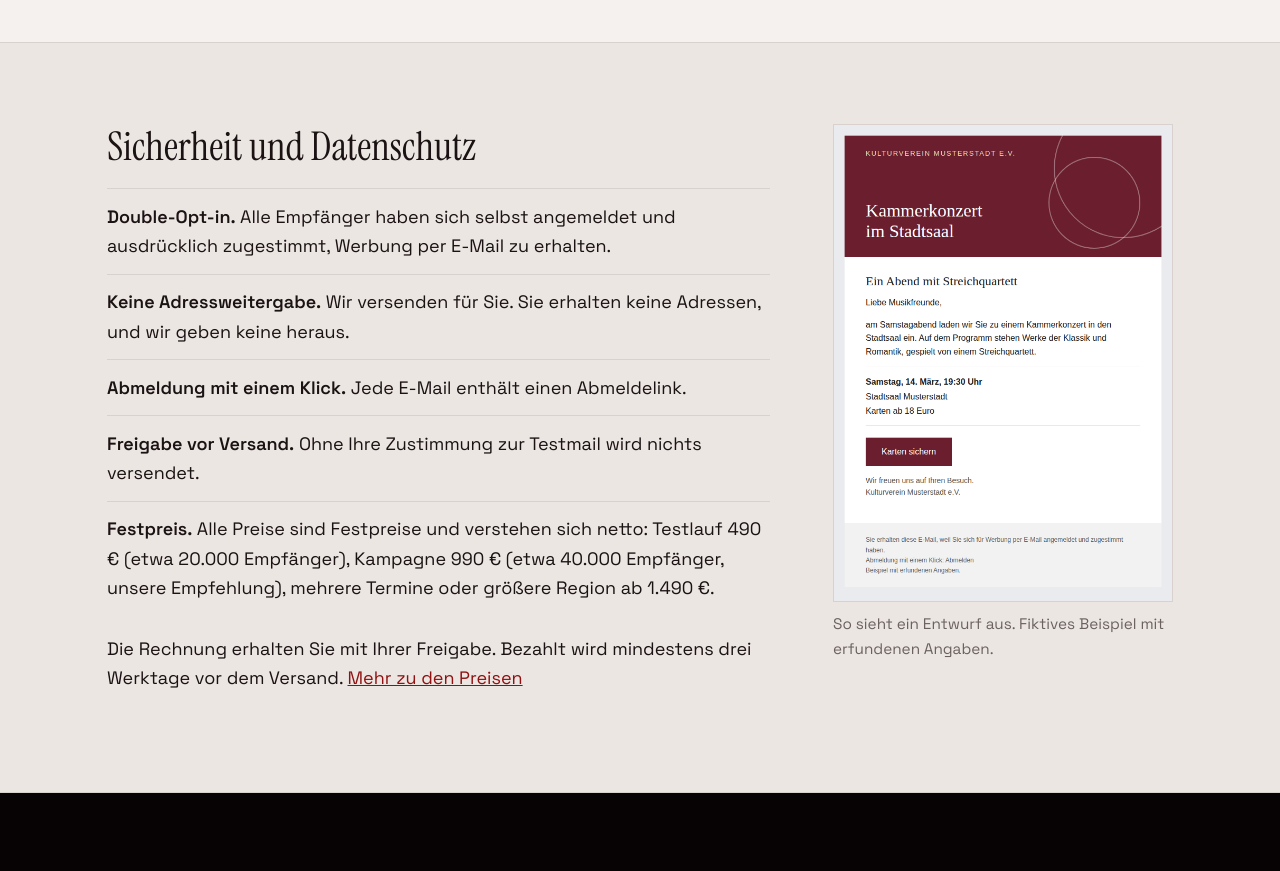
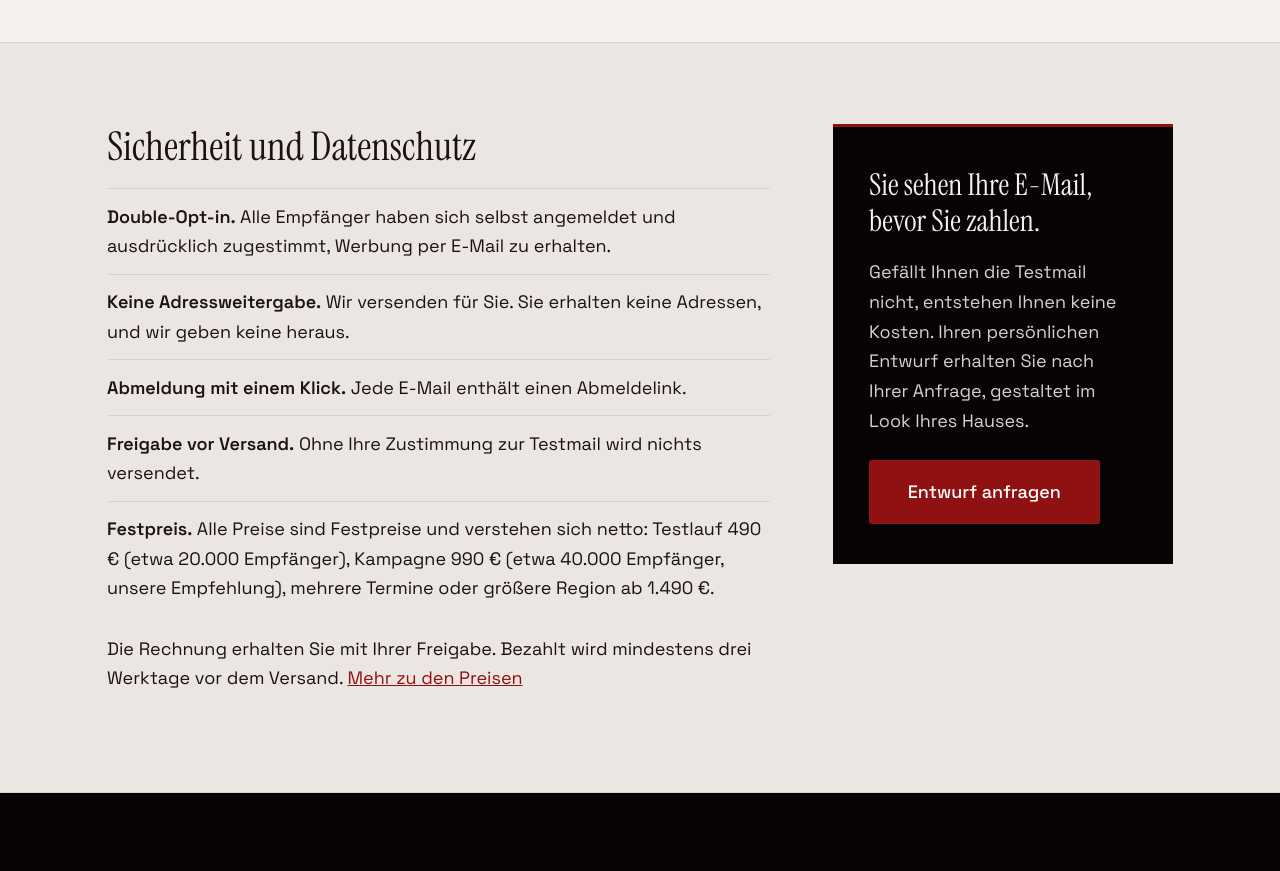
Before and after one commit to kshwhwb3/la27productions, a plain HTML site: page index.html in a window 1280 px wide. Shown: the part 2700-3571 px from the top of the page. Drawn offline with Linux system fonts and the light colour scheme.

Commit message:
Web: fuera el ejemplo ficticio; en su lugar, bloque «Sie sehen Ihre E-Mail, bevor Sie zahlen»
Co-Authored-By: Claude Opus 5.5 <noreply@anthropic.com>
Claude-Session: https://claude.ai/code/session_01Kop1wunXv3AM7atkf5BhdP

```diff
--- a/index.html
+++ b/index.html
@@ -80,10 +80,11 @@
 </ul>
 <p>Die Rechnung erhalten Sie mit Ihrer Freigabe. Bezahlt wird mindestens drei Werktage vor dem Versand. <a href="preise.html">Mehr zu den Preisen</a></p>
 </div>
-<figure>
-<img src="img/beispiel-entwurf.png" width="640" height="900" alt="Fiktives Beispiel eines Entwurfs: Konzertankündigung als E-Mail">
-<figcaption>So sieht ein Entwurf aus. Fiktives Beispiel mit erfundenen Angaben.</figcaption>
-</figure>
+<aside class="garantie" style="background:#070304;color:#f5f1ef;padding:40px 36px;border-top:3px solid #8f1111;align-self:start;">
+<p style="font-family:'Instrument Serif',Georgia,serif;font-size:30px;line-height:1.2;margin:0 0 18px;">Sie sehen Ihre E-Mail, bevor Sie zahlen.</p>
+<p style="margin:0 0 24px;color:#d8d0cc;">Gefällt Ihnen die Testmail nicht, entstehen Ihnen keine Kosten. Ihren persönlichen Entwurf erhalten Sie nach Ihrer Anfrage, gestaltet im Look Ihres Hauses.</p>
+<p style="margin:0;"><a class="btn" href="kontakt.html">Entwurf anfragen</a></p>
+</aside>
 </div></div></section>
 
 <!-- TODO Tim: Abschnitt "Kunden, die uns vertrauen" erst einfügen, wenn ein Kunde schriftlich zugestimmt hat, mit Namen und Logo genannt zu werden. Bis dahin nichts anzeigen, keine Platzhalter, keine erfundenen Kunden. -->
```
Also changed, not shown: img/beispiel-entwurf.png (deleted).
